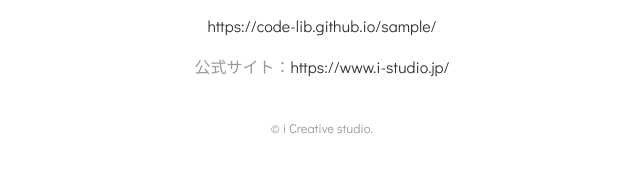
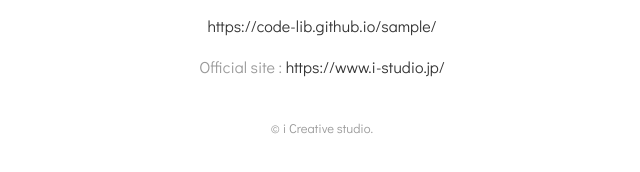
Before and after one commit to code-lib/sample, a plain HTML site: page index.html in a window 1280 px wide. Shown: the part 372-544 px from the top of the page, 318-958 px from the left. Drawn offline with Linux system fonts and the light colour scheme; a web font is replaced by a local one.

Commit message:
Update index.html

```diff
--- a/index.html
+++ b/index.html
@@ -12,7 +12,7 @@
 <h1>i <span>Creative </span>studio<span>. GitHub</span> page.</h1>
 <p>申し訳ありませんが、当サイトは関係者以外閲覧できません。</p>
 <p><a href="https://code-lib.github.io/sample/">https://code-lib.github.io/sample/</a></p>
-<p>公式サイト：<a href="https://www.i-studio.jp/">https://www.i-studio.jp/</a></p>
+<p>Official site : <a href="https://www.i-studio.jp/" target='_blank'>https://www.i-studio.jp/</a></p>
 <footer>&copy; i Creative studio.</footer>
 </div>
 </body>
```
